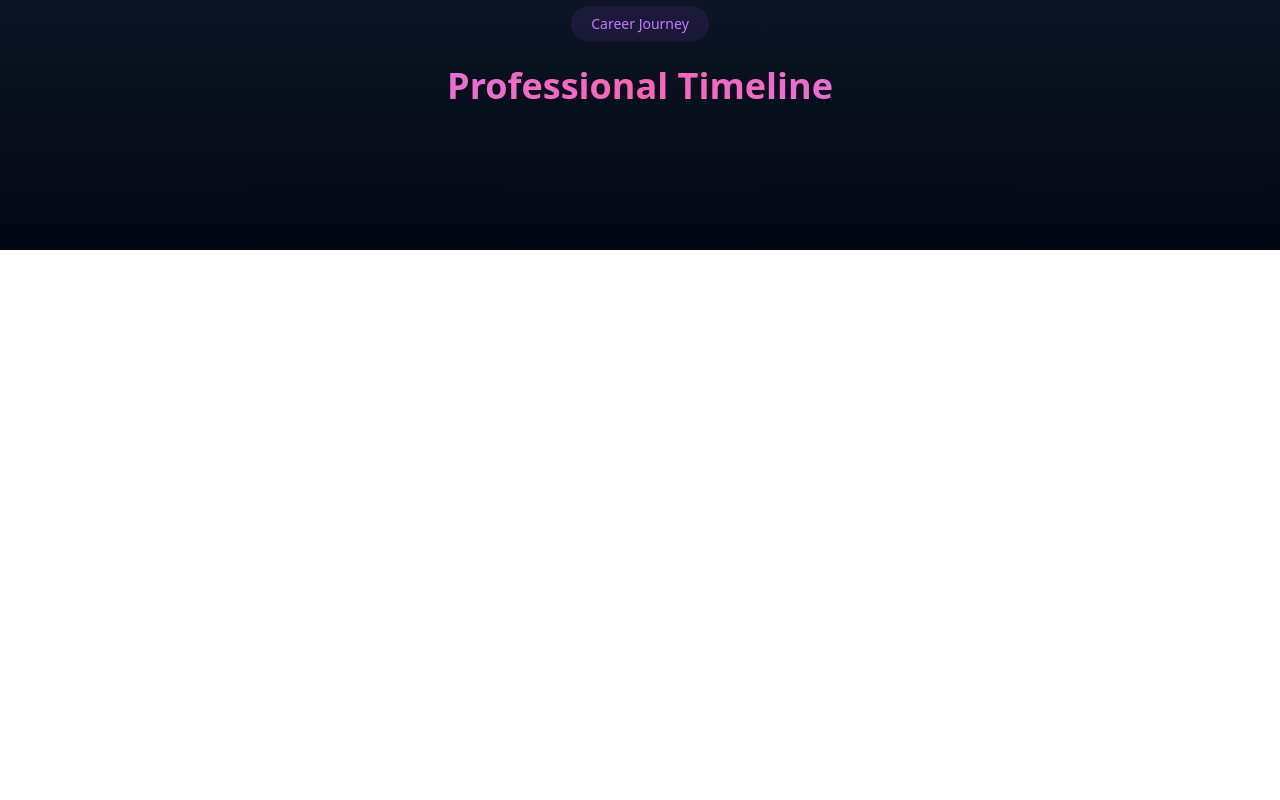
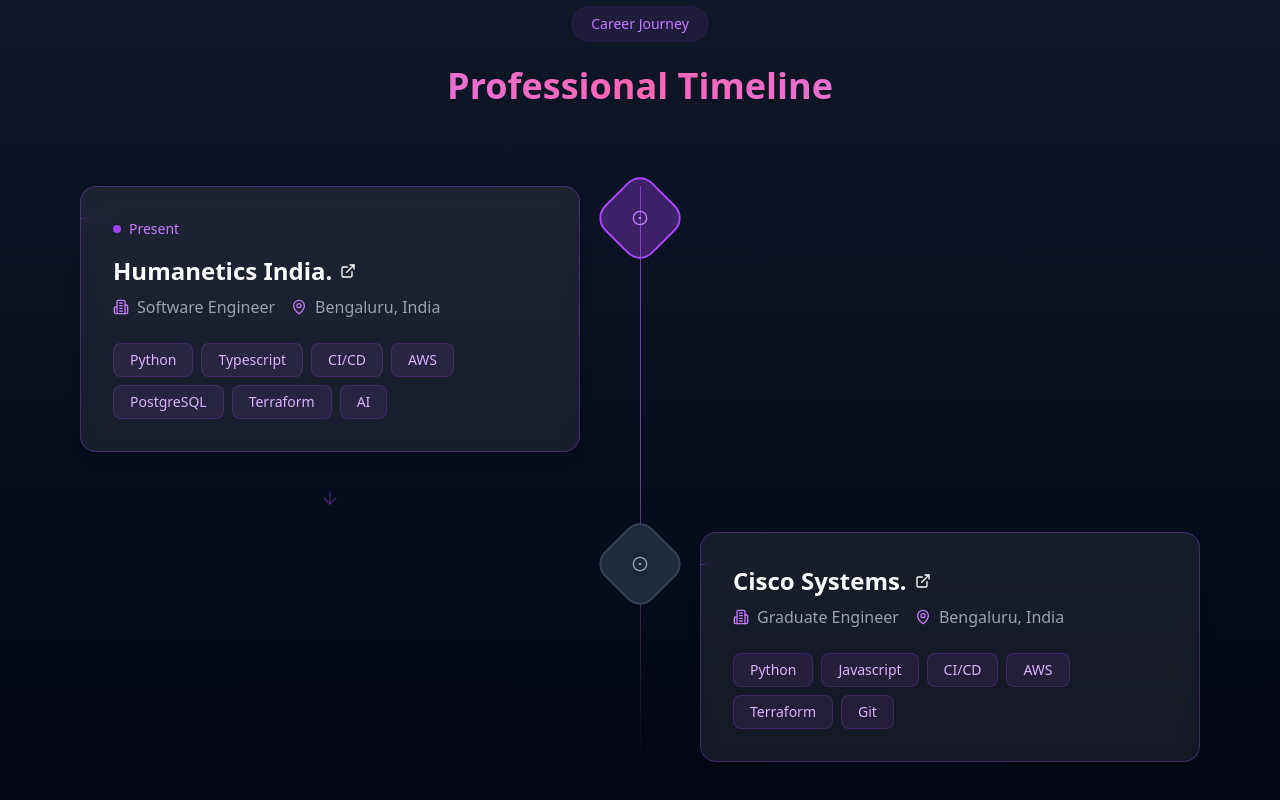
Before and after one commit to GajendraKaushik/my_profile, a React (Vite) app: page / in a window 1280 px wide. Shown: the part 858-1658 px from the top of the page. Before the commit the page ends 1108 px from the top, so only its background shows below. Built offline with nearby package versions, Linux system fonts and the light colour scheme.

Commit message:
updated : experience seaction'

```diff
--- a/src/components/Experience.jsx
+++ b/src/components/Experience.jsx
@@ -1,5 +1,12 @@
 import React from 'react'
 import { motion } from "framer-motion";
+import {
+    Building2,
+    MapPin,
+    CircleDot,
+    ArrowRight,
+    ExternalLink,
+} from "lucide-react";
 
 const Experience = () => {
     const experiences = [
@@ -9,7 +16,7 @@
             url: "https://www.humaneticsgroup.com/",
             location: "Bengaluru, India",
             type: "Full-time",
-            skills: ["Python", "Tyepscript", "CI/CD", "AWS", "PostgreSQL", "Terraform", "AI"],
+            skills: ["Python", "Typescript", "CI/CD", "AWS", "PostgreSQL", "Terraform", "AI"],
             current: true,
         },
         {
@@ -24,7 +31,7 @@
     return (
         <section className="py-8 md:py-16 relative overflow-hidden">
             <div className="absolute inset-0 bg-gradient-to-b from-gray-900 to-gray-950">
-                <div className="absolute inset-0 bg-[radial-gradient(ellipse_at_center,_var(--tw-gradient-stops))] from-purple-900/20 via-transparent to-transparent" />
+                <div className="absolute inset-0 bg-[radial-gradient(ellipse_at_center,_var(--tw-gradient-stops))] from-purple-900/30 via-transparent to-transparent" />
             </div>
             <div className="container mx-auto px-4 max-w-6xl relative">
                 <motion.div
@@ -43,14 +50,106 @@
                     </h2>
                 </motion.div>
 
-                <div className='relative'>
-                    <div className='absolute left-6 md:left-1/2 top-0 h-full w-px bg-gradient-to-b from-purple-500/50 via-purple-400/30 to-transparent'>
+                <div className='relative flex flex-col md:flex-row md:items-start'>
+                    {/* Timeline line */}
+                    <div className='absolute left-6 md:left-1/2 top-0 h-full w-px bg-gradient-to-b from-purple-500/70 via-purple-400/50 to-transparent z-0' />
+                    <div className="w-full">
+                        {experiences.map((exp, index) => (
+                            <motion.div
+                                key={index}
+                                initial={{ opacity: 0, x: 0, y: 50 }}
+                                whileInView={{ opacity: 1, x: 0, y: 0 }}
+                                transition={{ duration: 0.5, delay: index * 0.2 }}
+                                className={`relative mb-12 md:mb-20 last:mb-0 flex flex-col md:flex-row items-start z-10`}
+                            >
+                                {/* Timeline Dot */}
+                                <div className='absolute left-4 md:left-1/2 -translate-x-1/2'>
+                                    <div
+                                        className={`w-12 md:w-16 h-12 md:h-16 rounded-xl md:rounded-2xl rotate-45 flex items-center justify-center
+                                ${exp.current ?
+                                                "bg-purple-500/30 ring-2 ring-purple-500"
+                                                : "bg-gray-800 ring-2 ring-gray-700"
+                                            }`}
+                                    >
+                                        <CircleDot
+                                            size={16}
+                                            className={`-rotate-45 ${exp.current ? "text-purple-400" : "text-gray-400"
+                                                }`}
+                                        />
+                                    </div>
+                                </div>
+                                {/* Card */}
+                                <div
+                                    className={`ml-20 md:ml-0 md:w-[calc(50%-60px)] ${index % 2 === 0 ? "md:mr-auto" : "md:ml-auto"
+                                        }`}
+                                >
+                                    <div className='relative group'>
+                                        <div className="hidden md:block absolute top-8 w-8 h-px bg-gradient-to-r from-purple-500/70 to-transparent" />
+                                        <div className='backdrop-blur-sm rounded-xl md:rounded-2xl p-6 md:p-8 bg-white/[0.07] border border-purple-500/30 hover:bg-white/[0.12] transition-all duration-500 shadow-lg'>
+                                            {
+                                                exp.current && (
+                                                    <div className='flex items-center gap-2 mb-4'>
+                                                        <div className='w-2 h-2 rounded-full bg-purple-500 animate-pulse' />
+                                                        <span className='text-sm text-purple-400 font-medium'>
+                                                            Present
+                                                        </span>
+                                                    </div>
+                                                )}
 
+                                            <div className=' flex items-start gap-4 mb-6'>
+                                                <div className='flex-1'>
+                                                    <h3 className='text-xl md:text-2xl font-bold text-white mb-2 group-hover:text-purple-400 transition-colors duration-300'>
+                                                        <a
+                                                            target="_blank"
+                                                            rel="noopener noreferrer"
+                                                            className="flex gap-2 items-center"
+                                                            href={exp.url}
+                                                            // onClick={() => handelExternalLink(exp.company)}
+                                                        >
+                                                            {exp.company} <ExternalLink size={16} />
+                                                        </a>
+                                                    </h3>
+                                                    <div className="flex flex-wrap gap-3 md:gap-4 text-sm md:text-base text-gray-400">
+                                                        <div className="flex items-center gap-2">
+                                                            <Building2 size={16} className="text-purple-400" />
+                                                            <span>{exp.role}</span>
+                                                        </div>
+                                                        <div className="flex items-center gap-2">
+                                                            <MapPin size={16} className="text-purple-400" />
+                                                            <span>{exp.location}</span>
+                                                        </div>
+                                                    </div>
+                                                </div>
+                                            </div>
+                                            <div className="flex flex-wrap gap-2">
+                                                {exp.skills.map((skill, i) => (
+                                                    <span
+                                                        key={i}
+                                                        className="px-3 md:px-4 py-1 md:py-1.5 text-xs md:text-sm font-medium rounded-lg bg-purple-500/10 text-purple-300 border border-purple-500/20 hover:bg-purple-500/20 transition-all duration-300"
+                                                    >
+                                                        {skill}
+                                                    </span>
+                                                ))}
+                                            </div>
+                                        </div>
+                                        {index < experiences.length - 1 && (
+                                            <div className="hidden md:block absolute -bottom-14 left-1/2 transform -translate-x-1/2">
+                                                <ArrowRight
+                                                    size={20}
+                                                    className="text-purple-500/30 rotate-90"
+                                                />
+                                            </div>
+                                        )}
+
+                                    </div>
+                                </div>
+                            </motion.div>
+                        ))}
                     </div>
                 </div>
             </div>
         </section>
-    )
-}
+    );
+};
 
 export default Experience
```
